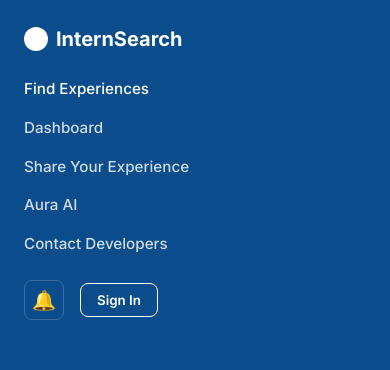
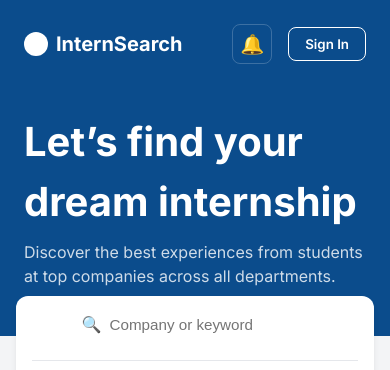
Before and after one commit to deshndhana/internshare, a React (Vite) app: page / in a window 390 px wide. Shown: the top 370 px of the page. Built offline with nearby package versions, Linux system fonts and the light colour scheme; no server answers; the database is empty.

Commit message:
Fix mobile top nav layout

```diff
--- a/src/App.css
+++ b/src/App.css
@@ -132,8 +132,8 @@ button { cursor: pointer; font-family: inherit; border: none; background: none;
   .workspace { margin-left: 0; margin-bottom: 60px; /* space for bottom bar */ }
 
   .hero-header { padding: 1.5rem 1.5rem 3rem 1.5rem; border-radius: 0; }
-  .top-nav { flex-direction: column; align-items: flex-start; gap: 1.5rem; }
-  .top-nav-links { flex-direction: column; gap: 1rem; width: 100%; }
+  .top-nav { flex-direction: row; align-items: center; justify-content: space-between; }
+  .top-nav-links { display: none; } /* Hide on mobile for a cleaner look */
 
   .search-container { padding: 0 1rem; }
   .search-box { flex-direction: column; }
```
